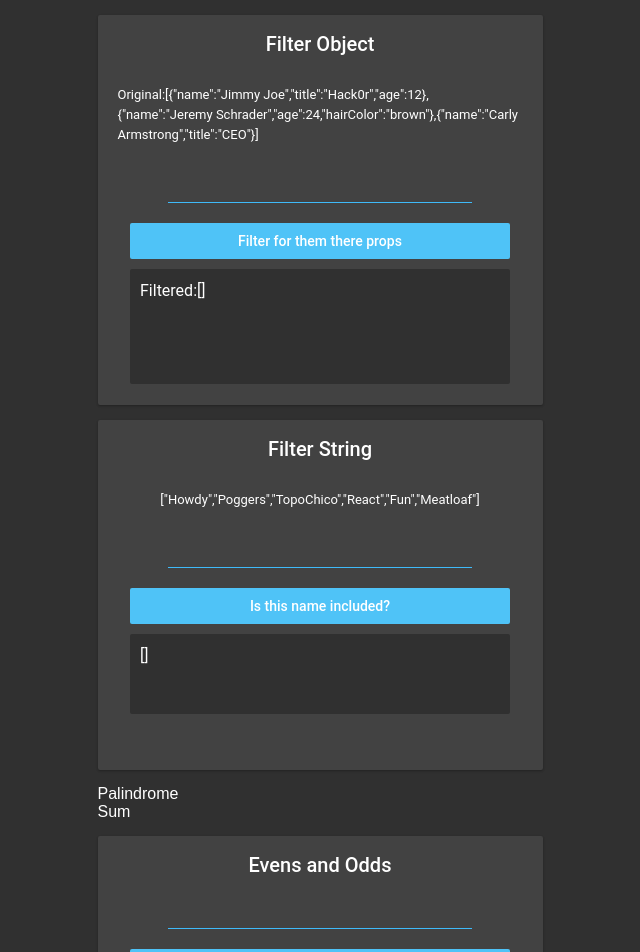
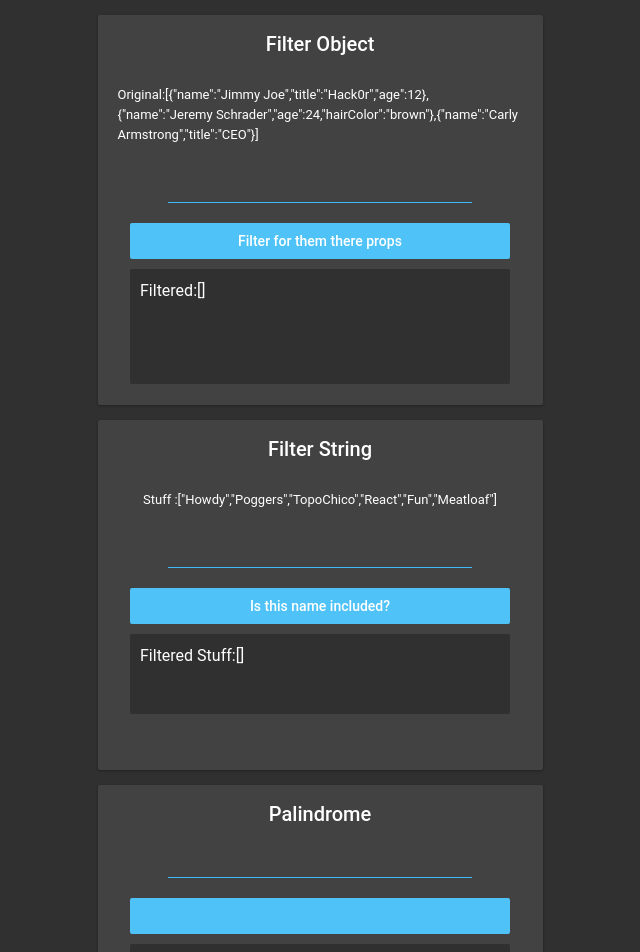
Before and after one commit to LucassNogueira/ReactToyProbs, a React (Create React App) app: page / in a window 1280 px wide. Shown: the top 952 px of the page, without its empty margins (320-960 px from the left). Built offline with nearby package versions, Linux system fonts and the light colour scheme.

Commit message:
palindrome done

```diff
--- a/src/components/Topics/FilterString.js
+++ b/src/components/Topics/FilterString.js
@@ -30,7 +30,7 @@ export default class FilterString extends Component {
       <div className="puzzleBox filterStringPB">
         <h4>Filter String</h4>
         <span className="puzzleText">
-          {JSON.stringify(this.state.unFilteredArray)}
+          Stuff :{JSON.stringify(this.state.unFilteredArray)}
         </span>
         <input
           className="inputLine"
@@ -41,7 +41,7 @@ export default class FilterString extends Component {
           Is this name included?
         </button>
         <span className="resultsBox filterStringRB">
-          {JSON.stringify(this.state.filteredArray)}
+          Filtered Stuff:{JSON.stringify(this.state.filteredArray)}
         </span>
       </div>
     );
--- a/src/components/Topics/Palindrome.js
+++ b/src/components/Topics/Palindrome.js
@@ -1,7 +1,36 @@
 import React, { Component } from "react";
 
 export default class Palindrome extends Component {
+  constructor(props) {
+    super(props);
+    this.state = {
+      userInput: "",
+      palindrome: "",
+    };
+  }
   render() {
-    return <div>Palindrome</div>;
+    const isPalin = () => {
+      let input = this.state.userInput;
+
+      let revInput = input.split("").reverse().join("");
+      if (input === revInput) {
+        this.state.palindrome = true;
+      } else {
+        this.state.palindrome = false;
+      }
+      this.setState(this.state);
+    };
+    return (
+      <div className="puzzleBox filterStringPB">
+        <h4>Palindrome</h4>
+        <input
+          className="inputLine"
+          type="text"
+          onChange={(e) => this.setState({ userInput: e.target.value })}
+        />
+        <button className="confirmationButton" onClick={isPalin}></button>
+        <span className="resultsBox">{this.state.palindrome.toString()}</span>
+      </div>
+    );
   }
 }
```
